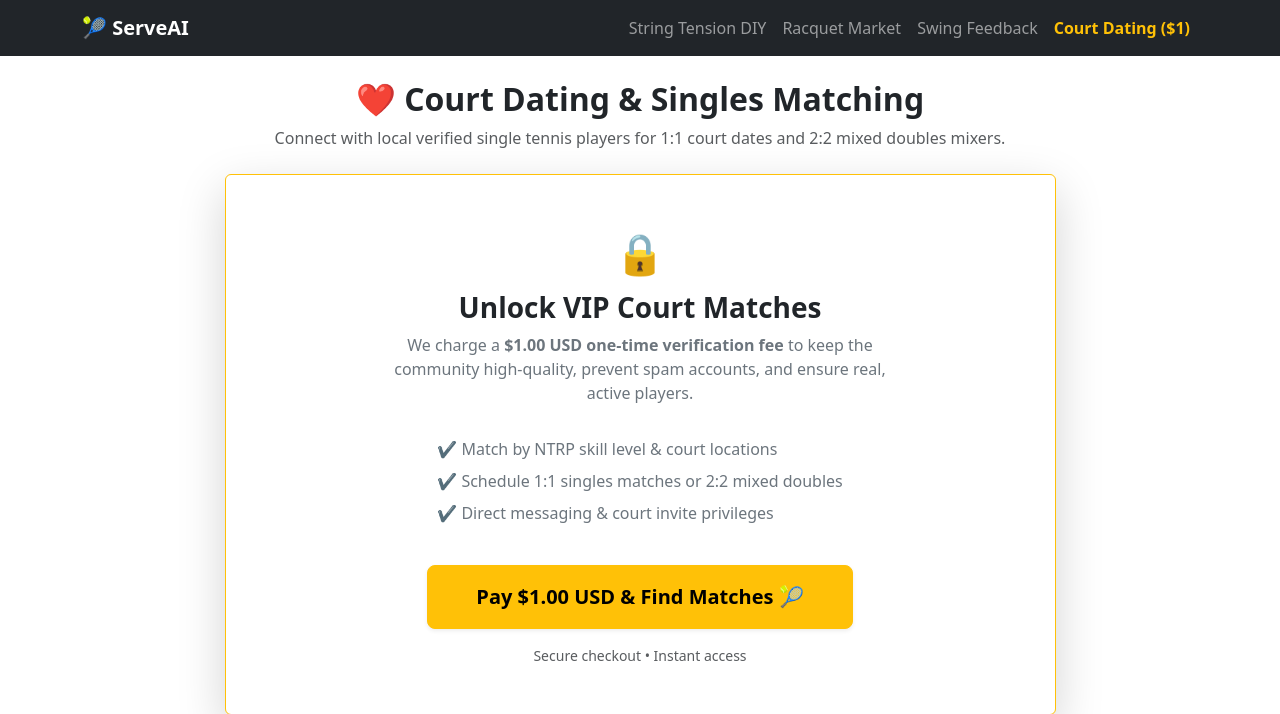
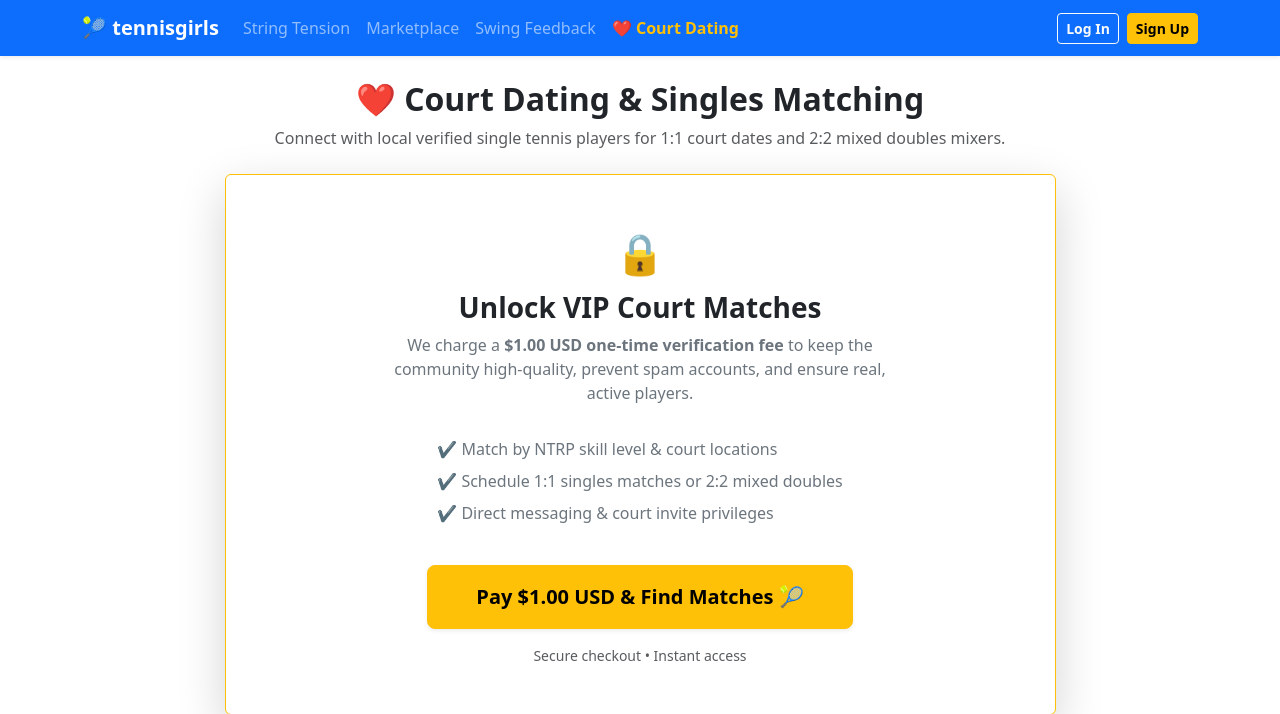
Before and after one commit to kbu922/tennisgirls, a Flask app: page /dating in a window 1280 px wide. Shown: the top 714 px of the page. Run offline with Flask 3, Linux system fonts and the light colour scheme.

Commit message:
Revamp navigation bar with new design and links

```diff
--- a/templates/base.html
+++ b/templates/base.html
@@ -6,17 +6,31 @@
     <link rel="stylesheet" href="https://cdn.jsdelivr.net/npm/bootstrap@5.3.0/dist/css/bootstrap.min.css">
 </head>
 <body>
-    <nav class="navbar navbar-expand-lg navbar-dark bg-dark mb-4">
-        <div class="container">
-            <a class="navbar-link navbar-brand fw-bold" href="/">🎾 ServeAI</a>
-            <div class="navbar-nav">
-                <a class="nav-link" href="/string-advisor">String Tension DIY</a>
-                <a class="nav-link" href="/marketplace">Racquet Market</a>
-                <a class="nav-link" href="/gesture-community">Swing Feedback</a>
-                <a class="nav-link text-warning fw-bold" href="/dating">Court Dating ($1)</a>
-            </div>
-        </div>
-    </nav>
+    <nav class="navbar navbar-expand-lg navbar-dark bg-primary shadow-sm">
+  <div class="container">
+    <a class="navbar-brand fw-bold" href="/">🎾 tennisgirls</a>
+    <button class="navbar-toggler" type="button" data-bs-toggle="collapse" data-bs-target="#navbarNav">
+      <span class="navbar-toggler-icon"></span>
+    </button>
+    <div class="collapse navbar-collapse" id="navbarNav">
+      <ul class="navbar-nav me-auto">
+        <li class="nav-item"><a class="nav-link" href="/string-advisor">String Tension</a></li>
+        <li class="nav-item"><a class="nav-link" href="/marketplace">Marketplace</a></li>
+        <li class="nav-item"><a class="nav-link" href="/gesture-community">Swing Feedback</a></li>
+        <li class="nav-item"><a class="nav-link text-warning fw-bold" href="/dating">❤️ Court Dating</a></li>
+      </ul>
+      <div class="d-flex align-items-center">
+        {% if session.get('user') %}
+            <span class="text-white me-3 small">👋 Hi, <strong>{{ session['user']['name'] }}</strong></span>
+            <a href="/logout" class="btn btn-outline-light btn-sm fw-bold">Logout</a>
+        {% else %}
+            <a href="/login" class="btn btn-outline-light btn-sm me-2 fw-bold">Log In</a>
+            <a href="/register" class="btn btn-warning btn-sm fw-bold">Sign Up</a>
+        {% endif %}
+      </div>
+    </div>
+  </div>
+</nav>
     <div class="container">
         {% with messages = get_flashed_messages() %}
           {% if messages %}
```
